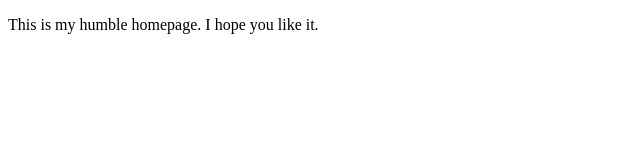
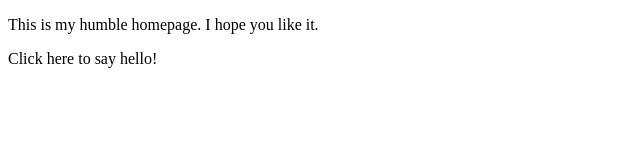
Before and after one commit to rehayema/lecture0, a plain HTML site: page index.html in a window 1280 px wide. Shown: the whole page, without its empty margins (0-640 px from the left). Drawn offline with Linux system fonts and the light colour scheme.

Commit message:
Added say hello

```diff
--- a/index.html
+++ b/index.html
@@ -7,5 +7,6 @@
 </head>
 <body>
     <p>This is my humble homepage. I hope you like it.</p>
+    <p>Click here to say hello!</p>
 </body>
 </html>
```
